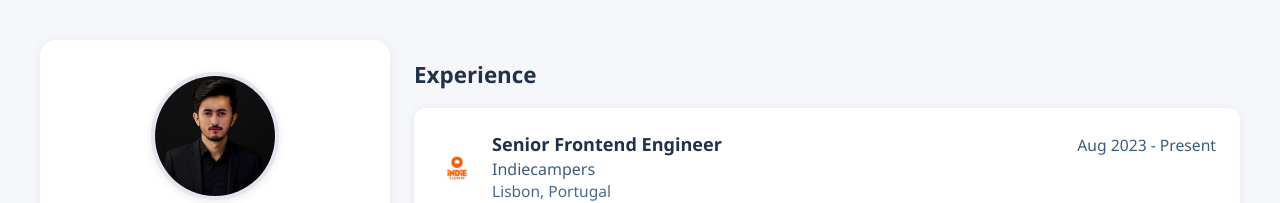
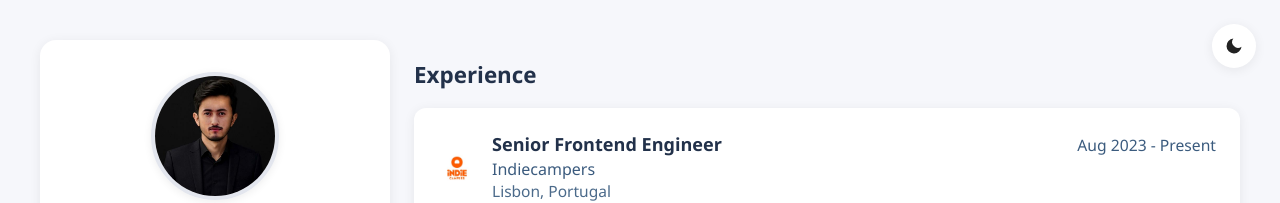
Before and after one commit to nakraniprakash/nakraniprakash.github.io, a React (Create React App) app: page / in a window 1280 px wide. Shown: the top 203 px of the page. Built offline with nearby package versions, Linux system fonts and the light colour scheme.

Commit message:
Refactor styles and structure for theme support; implement CSS variables for light and dark themes, and add ThemeToggle component to App for dynamic theme switching.

```diff
--- a/src/App.css
+++ b/src/App.css
@@ -1,8 +1,8 @@
 body {
   margin: 0;
   font-family: 'Segoe UI', Arial, sans-serif;
-  background: #f6f7fb;
-  color: #222;
+  background: var(--bg-primary);
+  color: var(--text-primary);
 }
 
 .main-wrapper {
@@ -27,14 +27,15 @@ body {
 }
 
 .profile-card {
-  background: #fff;
+  background: var(--card-bg);
   border-radius: 16px;
-  box-shadow: 0 2px 12px rgba(0,0,0,0.07);
+  box-shadow: 0 2px 12px var(--shadow-color);
   padding: 32px 24px 24px 24px;
   text-align: center;
   display: flex;
   flex-direction: column;
   align-items: center;
+  transition: background-color 0.3s ease, box-shadow 0.3s ease;
 }
 
 .profile-img {
@@ -42,35 +43,40 @@ body {
   height: 120px;
   object-fit: cover;
   border-radius: 50%;
-  border: 4px solid #e3e6ee;
-  box-shadow: 0 2px 8px rgba(0,0,0,0.08);
+  border: 4px solid var(--border-color);
+  box-shadow: 0 2px 8px var(--shadow-color);
   margin-bottom: 18px;
+  transition: border-color 0.3s ease, box-shadow 0.3s ease;
 }
 
 .profile-card h1 {
   margin: 0 0 6px 0;
   font-size: 2rem;
   font-weight: 700;
-  color: #22314a;
+  color: var(--text-secondary);
+  transition: color 0.3s ease;
 }
 
 .profile-card h2 {
   margin: 0 0 8px 0;
   font-size: 1.15rem;
   font-weight: 400;
-  color: #3b5b7e;
+  color: var(--text-tertiary);
+  transition: color 0.3s ease;
 }
 
 .profile-card .location {
-  color: #4b6a8a;
+  color: var(--text-quaternary);
   font-size: 1rem;
   margin-bottom: 2px;
+  transition: color 0.3s ease;
 }
 
 .profile-card .email {
-  color: #4b6a8a;
+  color: var(--text-quaternary);
   font-size: 0.98rem;
   margin-bottom: 10px;
+  transition: color 0.3s ease;
 }
 
 .social-icons {
@@ -81,41 +87,42 @@ body {
 }
 
 .social-icons a {
-  color: #3b5b7e;
-  background: #e3e6ee;
+  color: var(--text-tertiary);
+  background: var(--border-color);
   border-radius: 50%;
   width: 38px;
   height: 38px;
   display: flex;
   align-items: center;
   justify-content: center;
-  transition: background 0.2s, color 0.2s;
+  transition: background 0.3s, color 0.3s;
   font-size: 1.2rem;
 }
 
 .social-icons a:hover {
-  background: #22314a;
-  color: #fff;
+  background: var(--accent-primary);
+  color: var(--bg-secondary);
 }
 
 .resume-btn {
   display: inline-block;
   margin: 0 auto 0 auto;
   padding: 12px 0;
-  background: #22314a;
-  color: #fff;
+  background: var(--accent-primary);
+  color: var(--bg-secondary);
   border-radius: 8px;
   text-decoration: none;
   font-weight: 600;
   font-size: 1.08rem;
   width: 90%;
   max-width: 320px;
-  transition: background 0.2s;
-  box-shadow: 0 2px 8px rgba(0,0,0,0.06);
+  transition: background 0.3s, box-shadow 0.3s;
+  box-shadow: 0 2px 8px var(--shadow-color);
   margin-bottom: 8px;
 }
 .resume-btn:hover {
-  background: #3b5b7e;
+  background: var(--accent-secondary);
+  box-shadow: 0 4px 12px var(--shadow-color-hover);
 }
 .resume-btn.wide {
   width: 100%;
@@ -123,26 +130,29 @@ body {
 
 .about-card,
 .skills-card {
-  background: #fff;
+  background: var(--card-bg);
   border-radius: 12px;
-  box-shadow: 0 2px 12px rgba(0,0,0,0.07);
+  box-shadow: 0 2px 12px var(--shadow-color);
   padding: 24px 20px;
   margin-top: 0;
+  transition: background-color 0.3s ease, box-shadow 0.3s ease;
 }
 
 .about-card h3,
 .skills-card h3 {
   margin-top: 0;
-  color: #22314a;
+  color: var(--text-secondary);
   font-size: 1.2rem;
   margin-bottom: 10px;
+  transition: color 0.3s ease;
 }
 
 .about-card p {
   margin: 0 0 10px 0;
-  color: #3b5b7e;
+  color: var(--text-tertiary);
   font-size: 1.01rem;
   white-space: pre-line;
+  transition: color 0.3s ease;
 }
 
 .section {
@@ -153,17 +163,19 @@ body {
 }
 
 .section h2 {
-  color: #22314a;
+  color: var(--text-secondary);
   font-size: 1.4rem;
   margin-bottom: 18px;
+  transition: color 0.3s ease;
 }
 
 .experience-card {
-  background: #fff;
+  background: var(--card-bg);
   border-radius: 12px;
-  box-shadow: 0 2px 12px rgba(0,0,0,0.07);
+  box-shadow: 0 2px 12px var(--shadow-color);
   padding: 24px 24px 18px 24px;
   margin-bottom: 24px;
+  transition: background-color 0.3s ease, box-shadow 0.3s ease;
 }
 
 .exp-header {
@@ -184,42 +196,48 @@ body {
   height: 38px;
   border-radius: 8px;
   object-fit: cover;
-  background: #e3e6ee;
+  background: var(--border-color);
+  transition: background-color 0.3s ease;
 }
 
 .exp-title h3 {
   margin: 0 0 2px 0;
   font-size: 1.13rem;
   font-weight: 600;
-  color: #22314a;
+  color: var(--text-secondary);
+  transition: color 0.3s ease;
 }
 
 .company {
   display: block;
-  color: #3b5b7e;
+  color: var(--text-tertiary);
   font-size: 1rem;
   font-weight: 500;
+  transition: color 0.3s ease;
 }
 
 .location {
   display: block;
-  color: #4b6a8a;
+  color: var(--text-quaternary);
   font-size: 0.97rem;
   margin-bottom: 2px;
+  transition: color 0.3s ease;
 }
 
 .exp-date {
-  color: #3b5b7e;
+  color: var(--text-tertiary);
   font-size: 0.98rem;
   font-weight: 500;
   margin-top: 2px;
+  transition: color 0.3s ease;
 }
 
 .experience-card ul {
   margin: 10px 0 10px 0;
   padding-left: 20px;
-  color: #22314a;
+  color: var(--text-secondary);
   font-size: 1.01rem;
+  transition: color 0.3s ease;
 }
 
 .stack-tags {
@@ -230,12 +248,13 @@ body {
 }
 
 .stack-tags span {
-  background: #e3e6ee;
-  color: #3b5b7e;
+  background: var(--border-color);
+  color: var(--text-tertiary);
   border-radius: 6px;
   padding: 4px 12px;
   font-size: 0.97rem;
   font-weight: 500;
+  transition: background-color 0.3s ease, color 0.3s ease;
 }
 
 @media (max-width: 900px) {
--- a/src/App.tsx
+++ b/src/App.tsx
@@ -1,9 +1,12 @@
 import './App.css';
 import profile from './assets/data';
+import ThemeToggle from './components/ThemeToggle';
 
 function App() {
   return (
-    <div className="main-wrapper">
+    <>
+      <ThemeToggle />
+      <div className="main-wrapper">
       <div className="left-column">
         <div className="profile-card">
           <img src={profile.profilePhoto} alt="Profile" className="profile-img" />
@@ -74,6 +77,7 @@ function App() {
         </section>
       </div>
     </div>
+    </>
   );
 }
 
--- /dev/null
+++ b/src/components/ThemeToggle.css
@@ -0,0 +1,49 @@
+.theme-toggle {
+  position: fixed;
+  top: 24px;
+  right: 24px;
+  width: 44px;
+  height: 44px;
+  border-radius: 50%;
+  border: none;
+  background: var(--card-bg);
+  color: var(--text-primary);
+  cursor: pointer;
+  display: flex;
+  align-items: center;
+  justify-content: center;
+  box-shadow: 0 2px 12px var(--shadow-color);
+  transition: all 0.3s ease;
+  z-index: 1000;
+}
+
+.theme-toggle:hover {
+  transform: scale(1.1);
+  box-shadow: 0 4px 16px var(--shadow-color);
+}
+
+.theme-toggle:active {
+  transform: scale(0.95);
+}
+
+.theme-toggle svg {
+  transition: transform 0.3s ease;
+}
+
+.theme-toggle:hover svg {
+  transform: rotate(15deg);
+}
+
+@media (max-width: 600px) {
+  .theme-toggle {
+    top: 16px;
+    right: 16px;
+    width: 40px;
+    height: 40px;
+  }
+
+  .theme-toggle svg {
+    width: 18px;
+    height: 18px;
+  }
+}
--- /dev/null
+++ b/src/components/ThemeToggle.tsx
@@ -0,0 +1,31 @@
+import React from 'react';
+import { useTheme } from '../contexts/ThemeContext';
+import './ThemeToggle.css';
+
+const ThemeToggle: React.FC = () => {
+  const { theme, toggleTheme } = useTheme();
+
+  return (
+    <button
+      className="theme-toggle"
+      onClick={toggleTheme}
+      aria-label={`Switch to ${theme === 'light' ? 'dark' : 'light'} theme`}
+      title={`Switch to ${theme === 'light' ? 'dark' : 'light'} theme`}
+    >
+      {theme === 'light' ? (
+        // Moon icon for dark mode
+        <svg width="20" height="20" fill="currentColor" viewBox="0 0 24 24">
+          <path d="M21 12.79A9 9 0 1 1 11.21 3 7 7 0 0 0 21 12.79z"/>
+        </svg>
+      ) : (
+        // Sun icon for light mode
+        <svg width="20" height="20" fill="currentColor" viewBox="0 0 24 24">
+          <circle cx="12" cy="12" r="4" fill="currentColor"/>
+          <path d="M12 1v2M12 21v2M4.22 4.22l1.42 1.42M18.36 18.36l1.42 1.42M1 12h2M21 12h2M4.22 19.78l1.42-1.42M18.36 5.64l1.42-1.42" stroke="currentColor" strokeWidth="2" strokeLinecap="round"/>
+        </svg>
+      )}
+    </button>
+  );
+};
+
+export default ThemeToggle;
--- /dev/null
+++ b/src/contexts/ThemeContext.tsx
@@ -0,0 +1,52 @@
+import React, { createContext, useContext, useState, useEffect, ReactNode } from 'react';
+
+type Theme = 'light' | 'dark';
+
+interface ThemeContextType {
+  theme: Theme;
+  toggleTheme: () => void;
+}
+
+const ThemeContext = createContext<ThemeContextType | undefined>(undefined);
+
+export const useTheme = () => {
+  const context = useContext(ThemeContext);
+  if (context === undefined) {
+    throw new Error('useTheme must be used within a ThemeProvider');
+  }
+  return context;
+};
+
+interface ThemeProviderProps {
+  children: ReactNode;
+}
+
+export const ThemeProvider: React.FC<ThemeProviderProps> = ({ children }) => {
+  const [theme, setTheme] = useState<Theme>(() => {
+    // Check if user has a saved theme preference
+    const savedTheme = localStorage.getItem('theme') as Theme;
+    if (savedTheme) {
+      return savedTheme;
+    }
+    // Check system preference
+    return window.matchMedia('(prefers-color-scheme: dark)').matches ? 'dark' : 'light';
+  });
+
+  useEffect(() => {
+    // Save theme to localStorage
+    localStorage.setItem('theme', theme);
+
+    // Apply theme to document root
+    document.documentElement.setAttribute('data-theme', theme);
+  }, [theme]);
+
+  const toggleTheme = () => {
+    setTheme(prevTheme => prevTheme === 'light' ? 'dark' : 'light');
+  };
+
+  return (
+    <ThemeContext.Provider value={{ theme, toggleTheme }}>
+      {children}
+    </ThemeContext.Provider>
+  );
+};
--- a/src/index.css
+++ b/src/index.css
@@ -1,3 +1,35 @@
+:root {
+  /* Light theme variables */
+  --bg-primary: #f6f7fb;
+  --bg-secondary: #ffffff;
+  --card-bg: #ffffff;
+  --text-primary: #222;
+  --text-secondary: #22314a;
+  --text-tertiary: #3b5b7e;
+  --text-quaternary: #4b6a8a;
+  --accent-primary: #22314a;
+  --accent-secondary: #3b5b7e;
+  --border-color: #e3e6ee;
+  --shadow-color: rgba(0, 0, 0, 0.07);
+  --shadow-color-hover: rgba(0, 0, 0, 0.12);
+}
+
+[data-theme="dark"] {
+  /* Dark theme variables */
+  --bg-primary: #0f1419;
+  --bg-secondary: #1a1f29;
+  --card-bg: #1a1f29;
+  --text-primary: #e6e6e6;
+  --text-secondary: #ffffff;
+  --text-tertiary: #b8c5d1;
+  --text-quaternary: #8b9bb0;
+  --accent-primary: #4a9eff;
+  --accent-secondary: #6bb6ff;
+  --border-color: #2a3441;
+  --shadow-color: rgba(0, 0, 0, 0.3);
+  --shadow-color-hover: rgba(0, 0, 0, 0.4);
+}
+
 body {
   margin: 0;
   font-family: -apple-system, BlinkMacSystemFont, 'Segoe UI', 'Roboto', 'Oxygen',
@@ -5,6 +37,9 @@ body {
     sans-serif;
   -webkit-font-smoothing: antialiased;
   -moz-osx-font-smoothing: grayscale;
+  background: var(--bg-primary);
+  color: var(--text-primary);
+  transition: background-color 0.3s ease, color 0.3s ease;
 }
 
 code {
--- a/src/index.tsx
+++ b/src/index.tsx
@@ -3,13 +3,16 @@ import ReactDOM from 'react-dom/client';
 import './index.css';
 import App from './App';
 import reportWebVitals from './reportWebVitals';
+import { ThemeProvider } from './contexts/ThemeContext';
 
 const root = ReactDOM.createRoot(
   document.getElementById('root') as HTMLElement
 );
 root.render(
   <React.StrictMode>
-    <App />
+    <ThemeProvider>
+      <App />
+    </ThemeProvider>
   </React.StrictMode>
 );
 
```
Also changed, not shown: src/custom.d.ts (line endings or trailing spaces), 1 other file (tests, documents, lock files or other folders).
